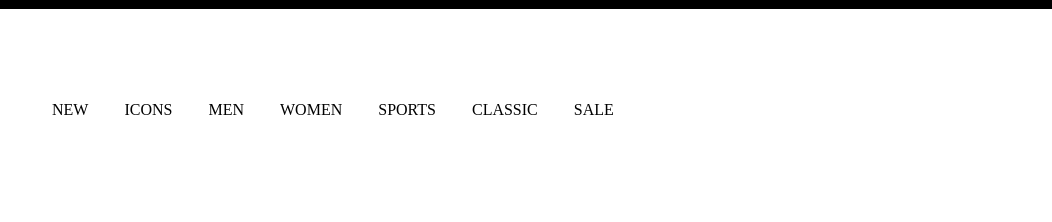
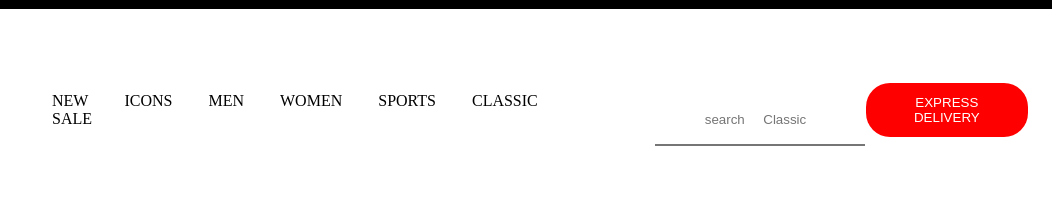
Before and after one commit to itsaman-pandey/Reebok, a plain HTML site: page index.html in a window 1280 px wide. Shown: the part 42-264 px from the top of the page, 228-1280 px from the left. Drawn offline with nearby package versions, Linux system fonts and the light colour scheme.

Commit message:
added by vedant

```diff
--- a/index.html
+++ b/index.html
@@ -1,5 +1,6 @@
 <!DOCTYPE html>
 <html lang="en">
+
 <head>
     <meta charset="UTF-8">
     <meta name="viewport" content="width=device-width, initial-scale=1.0">
@@ -17,7 +18,8 @@ href="https://fonts.googleapis.com/css2?family=Material+Symbols+Outlined:opsz,wg
         href="https://fonts.googleapis.com/css2?family=Material+Symbols+Outlined:opsz,wght,FILL,GRAD@24,400,0,0" />
     <link rel="stylesheet"
         href="https://fonts.googleapis.com/css2?family=Material+Symbols+Outlined:opsz,wght,FILL,GRAD@24,400,0,0" />
-<link rel="stylesheet" href="https://fonts.googleapis.com/css2?family=Material+Symbols+Outlined:opsz,wght,FILL,GRAD@24,400,0,0" />
+    <link rel="stylesheet"
+        href="https://fonts.googleapis.com/css2?family=Material+Symbols+Outlined:opsz,wght,FILL,GRAD@24,400,0,0" />
     <link rel="stylesheet" href="./style.css">
 </head>
 
@@ -67,11 +69,21 @@ href="https://fonts.googleapis.com/css2?family=Material+Symbols+Outlined:opsz,wg
                 <a href="">CLASSIC</a>
                 <a href="">SALE</a>
             </div>
+            <div>
 
+                <span style="border:2px solid;" class="material-symbols-outlined">
+                    search
+                </span>
+                <input
+                    style="margin-left:70px; padding-left:50px;border-bottom:12x;border-top:none;border-right:none;border-left:none;height:50px;width:210px;"
+                    type="search" id="site-search" name="q" placeholder="search     Classic" />
+            </div>
+            <button class="btn">EXPRESS DELIVERY</button>
         </nav>
     </header>
 
 
 
 </body>
+
 </html>
--- a/style.css
+++ b/style.css
@@ -64,3 +64,12 @@ margin: 0;
     text-decoration: none;
     padding: 0 16px;
 }
+.btn {
+    background-color: red;
+    padding: 12px 20px;
+    border-radius: 24px;
+    border: none;
+    color: white;
+    margin-left: auto;
+    display: block;
+}
```
Lines whose indentation alone changed are shown as unchanged.
